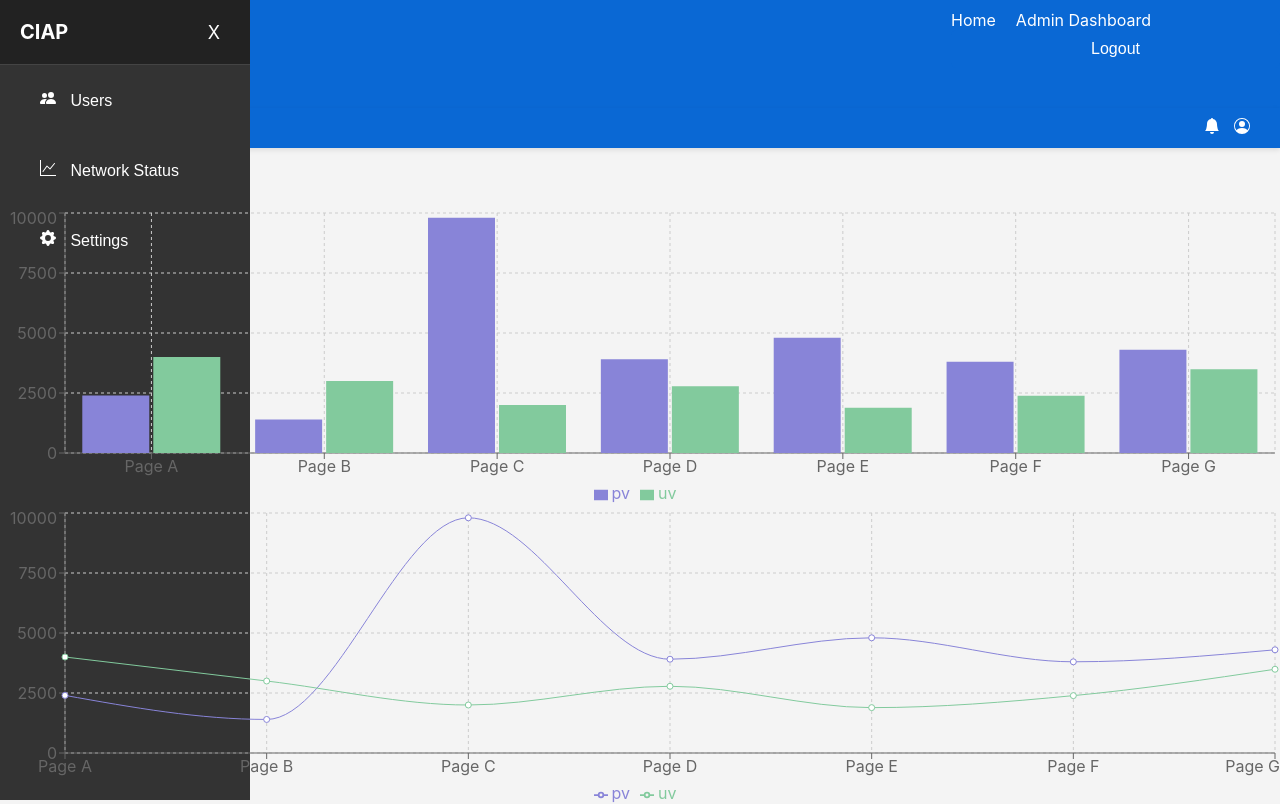
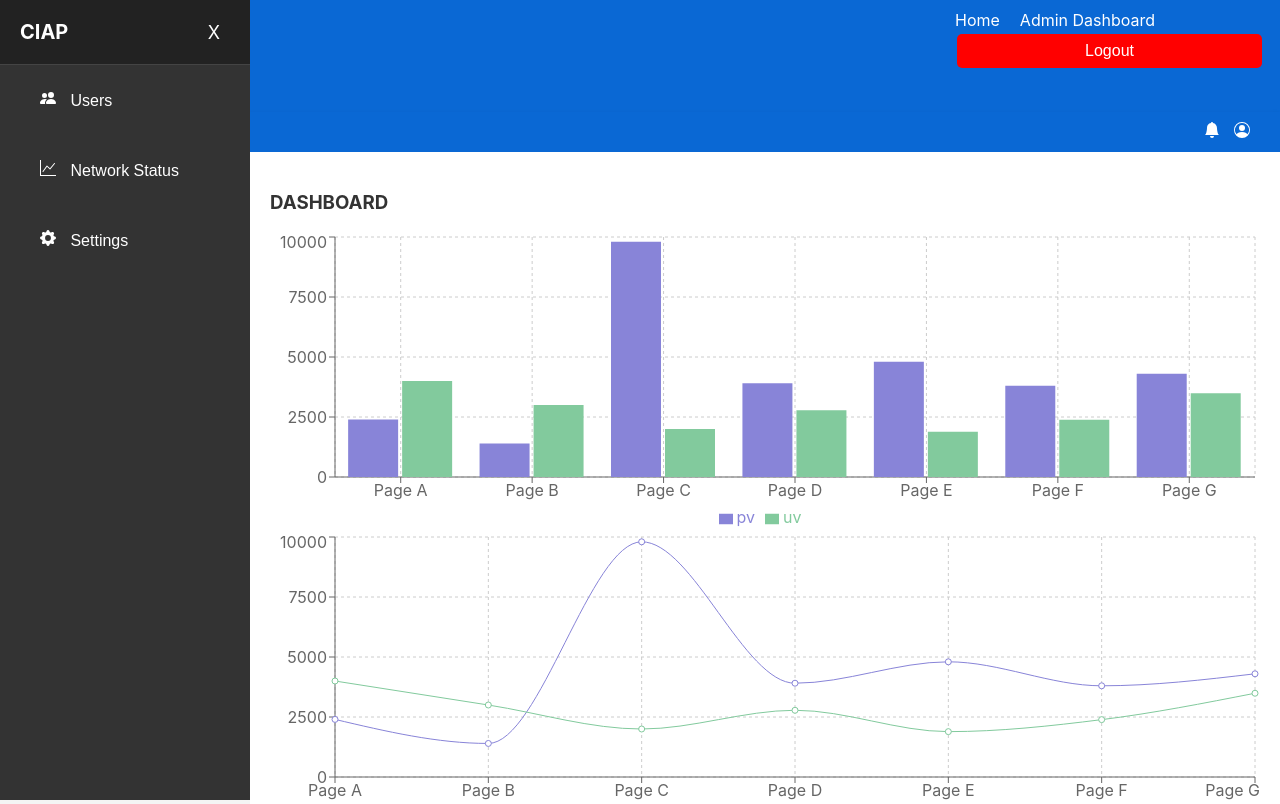
Before and after one commit to bvilane/CIAP, a React (Create React App) app in the folder ciap-frontend/: page /admin-dashboard in a window 1280 px wide. Shown: the top 804 px of the page. Built offline with nearby package versions, Linux system fonts and the light colour scheme; sample sign-in values are in the browser's storage.

Commit message:
Updated Admin Dashboard

```diff
--- a/ciap-frontend/src/App.js
+++ b/ciap-frontend/src/App.js
@@ -13,28 +13,14 @@ function App() {
   const token = localStorage.getItem('token');
   const isAdmin = localStorage.getItem('is_admin') === 'true';
 
-  // Function to determine redirection based on authentication and role
-  const getRouteElement = (Component, adminRequired = false) => {
-    if (!token) {
-      return <Navigate replace to="/login" />;
-    }
-    if (adminRequired && !isAdmin) {
-      return <Navigate replace to="/dashboard" />;
-    }
-    if (!adminRequired && isAdmin) {
-      return <Navigate replace to="/admin-dashboard" />;
-    }
-    return <Component />;
-  };
-
   return (
     <BrowserRouter>
       <Header />
       <div style={{ minHeight: 'calc(100vh - 80px)' }}>
         <Routes>
           <Route path="/" element={<HomePage />} />
-          <Route path="/dashboard" element={getRouteElement(Dashboard)} />
-          <Route path="/admin-dashboard" element={getRouteElement(AdminDashboard, true)} />
+          <Route path="/dashboard" element={token ? (isAdmin ? <Navigate replace to="/admin-dashboard" /> : <Dashboard />) : <Navigate replace to="/login" />} />
+          <Route path="/admin-dashboard" element={token && isAdmin ? <AdminDashboard /> : <Navigate replace to="/login" />} />
           <Route path="/login" element={!token ? <LoginForm /> : (isAdmin ? <Navigate replace to="/admin-dashboard" /> : <Navigate replace to="/dashboard" />)} />
           <Route path="/register" element={!token ? <RegisterForm /> : <Navigate replace to="/" />} />
         </Routes>
--- a/ciap-frontend/src/components/AdminDashboard/AdminDashboard.css
+++ b/ciap-frontend/src/components/AdminDashboard/AdminDashboard.css
@@ -69,13 +69,13 @@ body {
     margin-right: 10px;
 }
 
-/* Main content area */
 .main-content {
     margin-left: 250px;
     padding: 20px;
+    transition: margin-left 0.3s;
+    background-color: #fff;
 }
 
-/* Responsive adjustments */
 @media (max-width: 768px) {
     #sidebar {
         left: -250px;
@@ -89,3 +89,13 @@ body {
         margin-left: 0;
     }
 }
+
+@media (max-width: 480px) {
+    .sidebar-list-item button {
+        padding: 12px 15px;
+    }
+
+    .main-content {
+        padding: 15px;
+    }
+}
--- a/ciap-frontend/src/components/AdminDashboard/AdminDashboard.js
+++ b/ciap-frontend/src/components/AdminDashboard/AdminDashboard.js
@@ -3,21 +3,23 @@ import Header from './Header';
 import Sidebar from './Sidebar';
 import NetworkDashboard from './NetworkDashboard';
 import NodesTable from './NodesTable';
-import './AdminDashboard.css';
+import './AdminDashboard.css'; // Ensure this CSS is correctly linked
 
 function AdminDashboard() {
     const [openSidebarToggle, setOpenSidebarToggle] = useState(false);
 
-    const openSidebar = () => {
+    const toggleSidebar = () => {
         setOpenSidebarToggle(!openSidebarToggle);
     };
 
     return (
-        <div className='grid-container'>
-            <Header openSidebar={openSidebar} />
-            <Sidebar openSidebarToggle={openSidebarToggle} openSidebar={openSidebar} />
-            <NetworkDashboard />
-            <NodesTable />
+        <div className='admin-dashboard'>
+            <Header />
+            <Sidebar openSidebarToggle={openSidebarToggle} toggleSidebar={toggleSidebar} />
+            <div className="main-content">
+                <NetworkDashboard />
+                <NodesTable />
+            </div>
         </div>
     );
 }
--- a/ciap-frontend/src/components/Header/Header.css
+++ b/ciap-frontend/src/components/Header/Header.css
@@ -18,9 +18,24 @@
 .navigation .nav-link {
     color: white;
     text-decoration: none;
-    margin-left: 20px;
+    margin-right: 20px;
 }
 
-.navigation .nav-link:hover {
+.logout-button {
+    color: white;
+    background-color: red; /* Added specific style */
+    border: none;
+    padding: 8px 16px;
+    text-align: center;
+    text-decoration: none;
+    display: inline-block;
+    font-size: 16px;
+    margin: 4px 2px;
+    cursor: pointer;
+    border-radius: 5px;
+}
+
+.navigation .nav-link:hover, .logout-button:hover {
+    background-color: #084a9d;
     text-decoration: underline;
 }
--- a/ciap-frontend/src/components/Header/Header.js
+++ b/ciap-frontend/src/components/Header/Header.js
@@ -14,15 +14,15 @@ const Header = () => {
     };
 
     return (
-        <div className="header"> {/* Use 'header' to match CSS */}
+        <div className="header">
             <div className="logo">
-                <Link to="/" className="navbar-brand">CIAP</Link> {/* Use 'navbar-brand' under 'logo' */}
+                <Link to="/" className="navbar-brand">CIAP</Link>
             </div>
-            <nav className="navigation"> {/* Use 'navigation' for nav links */}
+            <nav className="navigation">
                 <Link to="/" className="nav-link">Home</Link>
                 {isLoggedIn && isAdmin && <Link to="/admin-dashboard" className="nav-link">Admin Dashboard</Link>}
                 {isLoggedIn && !isAdmin && <Link to="/dashboard" className="nav-link">Dashboard</Link>}
-                {isLoggedIn && <button className="nav-link" onClick={handleLogout}>Logout</button>}
+                {isLoggedIn && <button className="logout-button" onClick={handleLogout}>Logout</button>}
                 {!isLoggedIn && <Link to="/login" className="nav-link">Login</Link>}
                 {!isLoggedIn && <Link to="/register" className="nav-link">Register</Link>}
             </nav>
```
